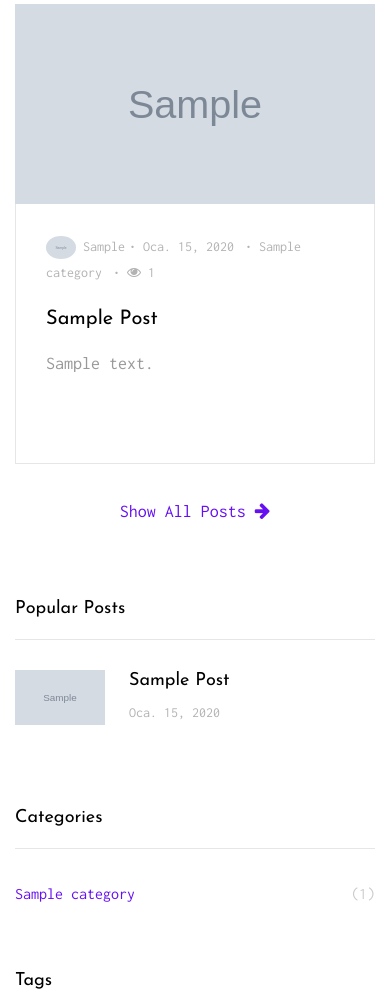
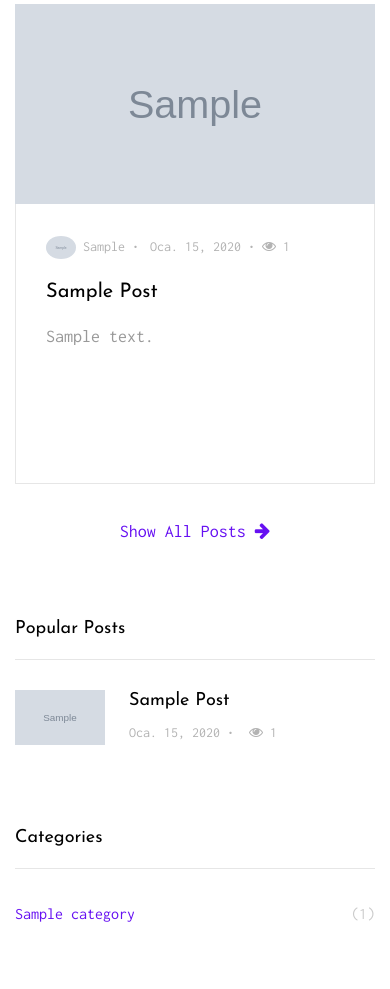
Before and after one commit to gabrielsecretdev/blog-django, a Django app: page / in a window 390 px wide. Shown: the part 871-1860 px from the top of the page. Run offline with Django 3.2, Linux system fonts and the light colour scheme; tables that the repository leaves empty hold one stand-in row (values such as "Sample post"); grey boxes marked "Sample" are stand-in pictures; some libraries are stand-ins or nearby versions.

Commit message:
Upload Files

```diff
--- a/templates/index.html
+++ b/templates/index.html
@@ -37,11 +37,14 @@
     <style>
         @media screen and (max-width: 524px) {
             .spanyek{
-                height: 260px !important;
+                height: 280px !important;
             }
             .spanyek p{
                 margin: 0 !important;
                 margin-top: 15px !important;
+            }
+            .catyek{
+                display: none !important;
             }
         }
     </style>
@@ -64,9 +67,9 @@
                                 <div class="image element-animate " data-animate-effect="fadeIn" style="background-image: url({{ latestpost.image.url }});"></div>
                                 <span class="text spanyek">
                                     <div class="post-meta ">
-                                        <span class="author mr-1"><img src="{{ latestpost.author.userdetail.image.url }}" alt="Colorlib"> {{ latestpost.author.username | title }}</span>&bullet;
-                                        <span class="mr-1">{{ latestpost.created | date }} </span> &bullet;
-                                        <span class="mr-1">{{ latestpost.category.name }}</span> &bullet;
+                                        <span class="author mr-1"><img src="{{ latestpost.author.userdetail.image.url }}" alt="Colorlib"> {{ latestpost.author.username | title }} &bullet; </span>
+                                        <span>{{ latestpost.created | date }} &bullet;</span>
+                                        <span class="catyek">{{ latestpost.category.name }} &bullet;</span>
                                         <span><span class="fa fa-eye"></span> {{ latestpost.getHitCount }}</span>
                                     </div>
                                     <h2>{{ latestpost.title | title}}</h2>
--- a/templates/partials/_sidebar.html
+++ b/templates/partials/_sidebar.html
@@ -3,36 +3,7 @@
 
 
 <div class="col-md-12 col-lg-4 sidebar">
-    <!--
-     <div class="sidebar-box search-form-wrap">
-        <form action="#" class="search-form">
-            <div class="form-group">
-                <span class="icon fa fa-search"></span>
-                <input type="text" class="form-control" id="s" placeholder="Type a keyword and hit enter">
-            </div>
-        </form>
-    </div>
-     -->
-    <!-- END sidebar-box -->
-    <!--
-     <div class="sidebar-box">
-        <div class="bio text-center">
-            <img src="{% static 'images/person_1.jpg' %}" alt="Image Placeholder" class="img-fluid">
-            <div class="bio-body">
-                <h2>David Craig</h2>
-                <p>Lorem ipsum dolor sit amet, consectetur adipisicing elit. Exercitationem facilis sunt repellendus excepturi beatae porro debitis voluptate nulla quo veniam fuga sit molestias minus.</p>
-                <p><a href="#" class="btn btn-primary btn-sm rounded">Read my bio</a></p>
-                <p class="social">
-                    <a href="#" class="p-2"><span class="fa fa-facebook"></span></a>
-                    <a href="#" class="p-2"><span class="fa fa-twitter"></span></a>
-                    <a href="#" class="p-2"><span class="fa fa-instagram"></span></a>
-                    <a href="#" class="p-2"><span class="fa fa-youtube-play"></span></a>
-                </p>
-            </div>
-        </div>
-    </div>
-     -->
-    <!-- END sidebar-box -->
+
     {% if popularposts %}
         <div class="sidebar-box">
             <h3 class="heading">Popular Posts</h3>
@@ -42,11 +13,12 @@
                     {% for popularpost in popularposts %}
                         <li>
                             <a href="{% url 'posts:postDetail' popularpost.category.slug popularpost.id popularpost.slug %}">
-                                <img style="height: 55px" src="{{ popularpost.image.url }}" alt="Image placeholder" class="mr-4">
+                                <img style="height: 55px" src="{{ popularpost.image.url }}" alt="popularpost img" class="mr-4">
                                 <div class="text">
                                     <h4>{{ popularpost.title | title }}</h4>
                                     <div class="post-meta">
-                                        <span class="mr-2">{{ popularpost.created | date }} </span>
+                                        <span class="mr-1">{{ popularpost.created | date }} &bullet;</span>
+                                        <span class="ml-1"><span class="fa fa-eye"></span> {{ popularpost.getHitCount }}</span>
                                     </div>
                                 </div>
                             </a>
```
Also changed, not shown: templates/author_detail.html (+7 -4 lines), templates/posts.html (+7 -4 lines), templates/profile.html (+7 -3 lines).
